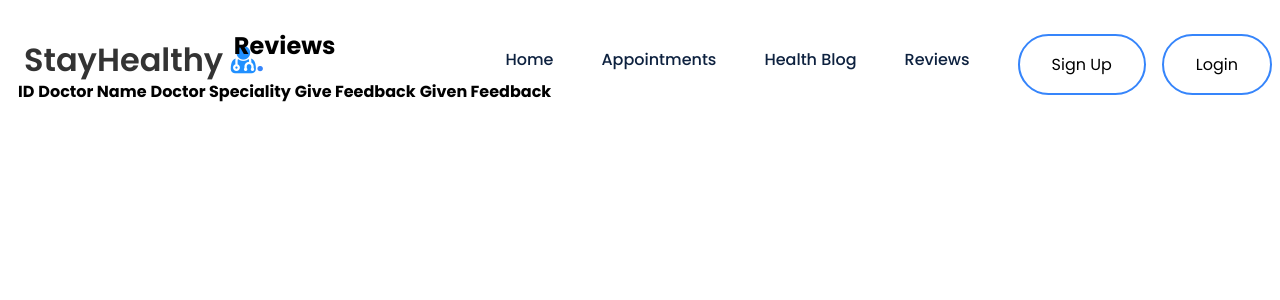
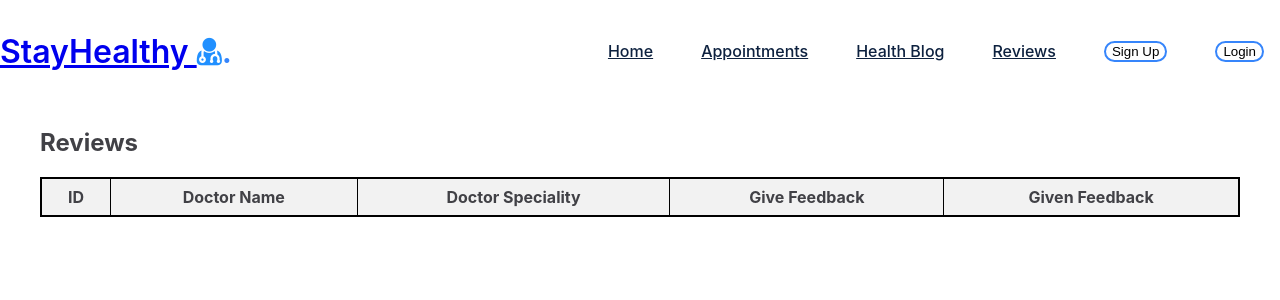
Before and after one commit to rachidbll/react_app_final_project, a React (Create React App) app: page /reviews in a window 1280 px wide. Shown: the top 300 px of the page. Built offline with nearby package versions, Linux system fonts and the light colour scheme.

Commit message:
adding reviews and adding style css

```diff
--- a/src/Components/Notification/Notification.css
+++ b/src/Components/Notification/Notification.css
@@ -1,21 +1,23 @@
 /* Notification.css */
-
 .notification {
     position: sticky;
     top: 0;
     background-color: #f8f9fa; /* Light gray background */
     box-shadow: 0 2px 4px rgba(0,0,0,0.1); /* Shadow for depth */
     border-radius: 0.25rem; /* Rounded corners */
-    padding: 1rem;
-  }
+    padding: 3rem;
+    width: auto;
+    margin-top: 10rem;
+    /*margin: auto;*/
+}
 
-  .cancel-button {
+.cancel-button {
     background-color: #28a745; /* Green button */
     border-color: #28a745; /* Green button border color */
     color: #fff; /* White text */
-  }
+}
 
-  .cancel-button:hover {
+.cancel-button:hover {
     background-color: #218838; /* Darker green on hover */
     border-color: #1e7e34; /* Darker green border on hover */
-  }
+}
--- a/src/Components/ReviewForm/ReviewForm.css
+++ b/src/Components/ReviewForm/ReviewForm.css
@@ -1,186 +1,33 @@
-* {
-    margin: 0;
-    font-family: "Poppins", sans-serif;
-    box-sizing: border-box;
-}
-.hero-section {
-    height: 100vh;
-    padding-top: 15rem;
-    background-color: transparent;
-    z-index: -1;
-}
+
 .flex-hero {
-    padding: 5px;
-    margin: 25px;
-    position: absolute;
-    flex-direction: column;
-    gap: 30px;
-    text-align:center;
+    max-width: 1200px;
+    margin: auto;
+    margin-top:10%;
+    color: #414146;
+    padding: 0 20px;
+    position: static;
+    width: 100%;
 }
 
-.hero-section .flex-hero h1 {
-    font-size: 65px;
-    font-weight: 900;
-}
-.text-gradient {
-    background: linear-gradient(45deg,#2190FF 2.34%,#b673f8 100.78%);
-    -webkit-background-clip: text;
-    background-clip: text;
-    -webkit-text-fill-color: transparent;
-}
-.hero-section h4 {
-    font-size: 22px;
-    font-weight: 300;
-    text-align: center;
-    padding: 12px 14rem;
-    color:#969BA5;
-}
+.table {
+    border: 2px solid #000;
+    border-collapse: collapse;
+    width: 100%;
+  }
 
-.hero-section .button {
-    padding: 0.7rem 2rem;
-    border-radius: 25px;
-    background-color: #2190FF;
-    color: #fff;
-    border: 1px solid transparent;
-    width: 15%;
-    margin-top:15px;
-}
+  th, td {
+    border: 1px solid #000;
+    padding: 8px;
+  }
 
-.hero-section div:nth-child(2) {
-    margin-top: 4rem;
-}
+  th {
+    background-color: #f2f2f2;
+  }
 
-.hero-section .image {
-    flex-direction: column;
-    justify-content: center;
-    align-items: center;
-    gap: 0px;
-}
+  .even-row {
+    background-color: #f9f9f9;
+  }
 
-
-
-
-ul {
-    list-style: none;
-}
-
-a {
-    text-decoration: none;
-    color: #333;
-}
-
-h1,
-h2 {
-    line-height: 1.3;
-    margin: 15px 0;
-}
-
-
-
-button {
-    transition: all 0.5s ease-in-out;
-    font-size: 1em;
-    padding: 1em;
-    width: 100%;
-    border-radius: 5px;
-    margin-top: 10px;
-}
-
-
-.button:hover {
-    transform: scale(0.98);
-}
-
-
-@media screen and (max-width:980px) {
-    .hero-section h1 {
-        text-align: center;
-    }
-    .hero-section {
-        padding-top: 12rem;
-    }
-    .hero-section h4 {
-        font-size: 21px;
-        text-align: center;
-        padding: 0px 4rem;
-    }
-    .image {
-        width: 500px;
-    }
-    .hero-section .button{
-        margin-top:15px;
-        width: 45%;
-    }
-
-}
-
-@media screen and (max-width:400px) {
-    .hero-section h1 {
-        font-size: 35px;
-    }
-
-    .hero-section {
-        padding-top: 10rem;
-    }
-    .hero-section h4 {
-        font-size: 16px;
-        padding: 0px 2rem;
-    }
-
-}
-
-
-
-button,
-a,
-li {
-    cursor: pointer;
-}
-
-/* Blob */
-
-/* Blobs */
-.flex-hero {
-    justify-content: center;
-    align-items: center;
-    position: block;
-    margin: 10px;
-}
-
-.blob {
-    border-radius: 100px;
-    filter: blur(60px);
-}
-
-.blue {
-    background-color: #2937a392;
-    position: absolute;
-    top:0;
-    left: 0;
-    right: 55%;
-    bottom: 25%;
-    margin: auto;
-    height: 150px;
-    width: 200px;
-    animation: blobani 8s infinite ease;
-}
-.blue1 {
-    background-color: #2937a392;
-    position: absolute;
-    top:0;
-    left: 0;
-    right: -55%;
-    bottom: -25%;
-    margin: auto;
-    height: 150px;
-    width: 200px;
-    animation: blobani 8s infinite ease;
-}
-
-
-  @keyframes blobani {
-    0% {top: 0; left: 0; transform: scale(1);}
-    30% {top: 0; left: 0; transform: scale(1.2);}
-    60% {top: 0; left: 0; transform: scale(1.3);}
-    100% {top: 0; left: 0; transform: scale(1);}
+  .odd-row {
+    background-color: #e9e9e9;
   }
--- a/src/Components/ReviewForm/ReviewForm.js
+++ b/src/Components/ReviewForm/ReviewForm.js
@@ -17,9 +17,9 @@
 
   return (
     <div className='flex-hero'>
-      <h2 className="mb-4">Reviews</h2>
-      <table className="table">
-        <thead className="thead-dark">
+      <h2>Reviews</h2>
+      <table className="table table-bordered table-striped">
+        <thead>
           <tr>
             <th scope="col">ID</th>
             <th scope="col">Doctor Name</th>
@@ -29,8 +29,8 @@
           </tr>
         </thead>
         <tbody>
-          {doctors.map((doctor) => (
-            <tr key={doctor.id}>
+          {doctors.map((doctor, index) => (
+            <tr key={doctor.id} className={index % 2 === 0 ? 'even-row' : 'odd-row'}>
               <td>{doctor.id}</td>
               <td>{doctor.doctorName}</td>
               <td>{doctor.speciality}</td>
@@ -43,6 +43,7 @@
         </tbody>
       </table>
     </div>
+
   );
 };
 
```
